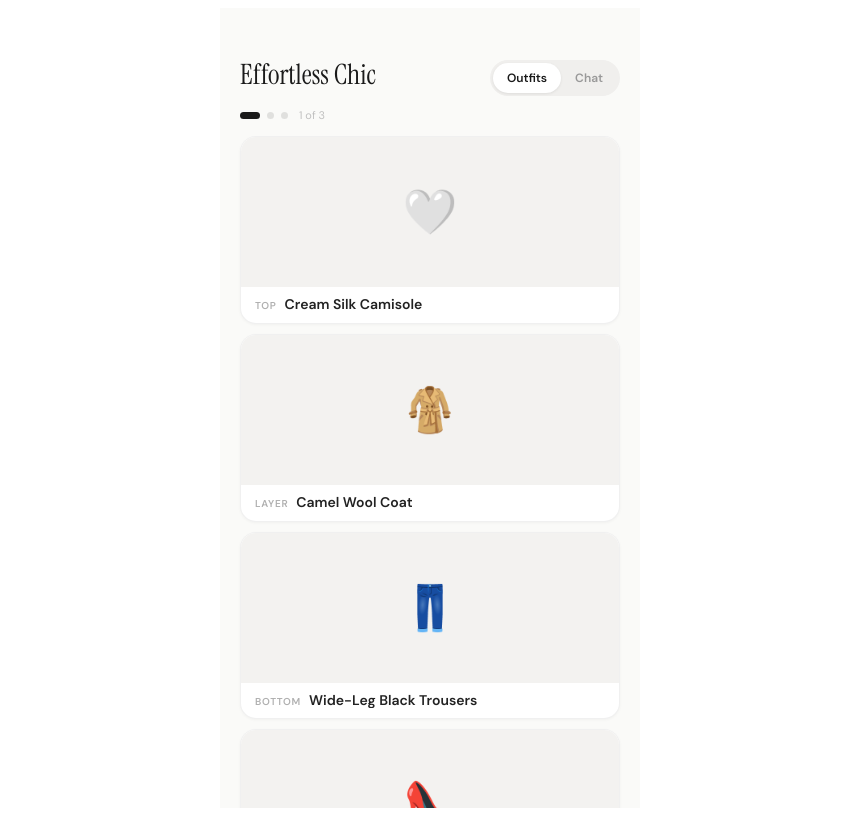
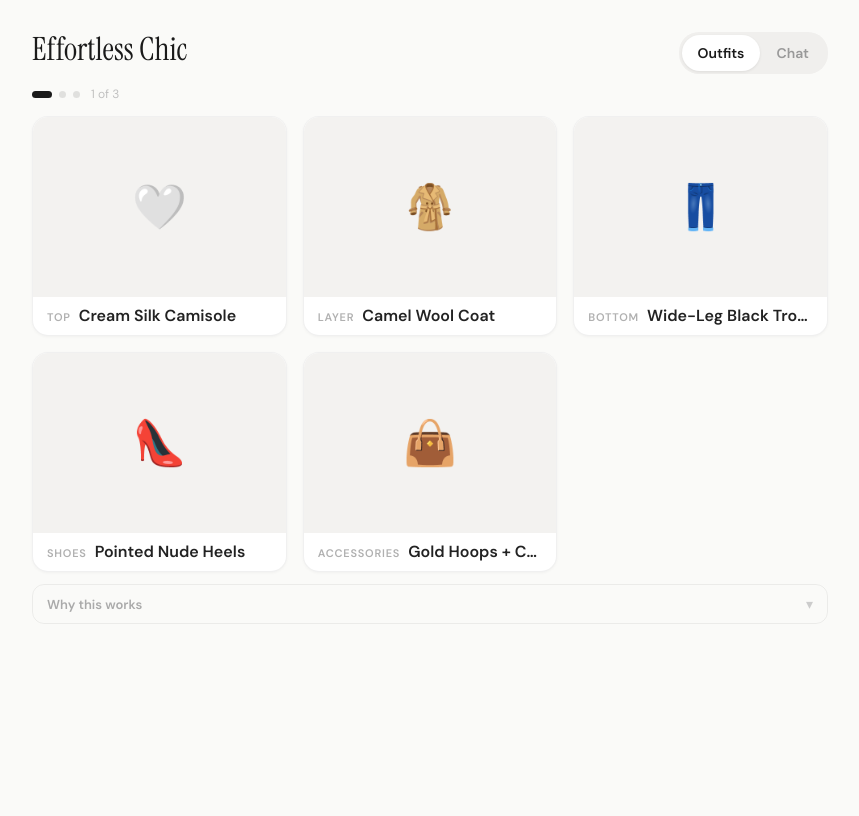
Before and after one commit to shivamdubss/runway, a React (Vite) app: page / in a window 1280 px wide. Shown: the whole page, without its empty margins (210-1069 px from the left). Built offline with nearby package versions, Linux system fonts and the light colour scheme.

Commit message:
made app responsive

```diff
--- a/index.html
+++ b/index.html
@@ -2,7 +2,7 @@
 <html lang="en">
   <head>
     <meta charset="UTF-8" />
-    <meta name="viewport" content="width=device-width, initial-scale=1.0" />
+    <meta name="viewport" content="width=device-width, initial-scale=1.0, viewport-fit=cover" />
     <title>Runway</title>
   </head>
   <body>
--- a/src/main.jsx
+++ b/src/main.jsx
@@ -1,5 +1,6 @@
 import React from 'react'
 import ReactDOM from 'react-dom/client'
+import './runway.css'
 import OutfitRecommendations from './outfit-recommendations'
 
 ReactDOM.createRoot(document.getElementById('root')).render(
--- a/src/outfit-recommendations.jsx
+++ b/src/outfit-recommendations.jsx
@@ -60,16 +60,16 @@ function Lightbox({ item, onClose }) {
         flexDirection: "column",
         alignItems: "center",
         justifyContent: "center",
-        padding: 24,
+        padding: "var(--space-lightbox-padding)",
         animation: "fadeIn 0.2s ease",
       }}
     >
-      <style>{`@keyframes fadeIn { from { opacity: 0; } to { opacity: 1; } } @keyframes scaleIn { from { transform: scale(0.92); opacity: 0; } to { transform: scale(1); opacity: 1; } }`}</style>
       <div
         onClick={(e) => e.stopPropagation()}
         style={{
+          position: "relative",
           width: "100%",
-          maxWidth: 360,
+          maxWidth: "var(--lightbox-max-width)",
           borderRadius: 24,
           overflow: "hidden",
           background: "#fff",
@@ -77,6 +77,28 @@ function Lightbox({ item, onClose }) {
           animation: "scaleIn 0.25s ease",
         }}
       >
+        <button
+          onClick={onClose}
+          style={{
+            position: "absolute",
+            top: 12,
+            right: 12,
+            zIndex: 1,
+            width: "var(--lightbox-close-size)",
+            height: "var(--lightbox-close-size)",
+            borderRadius: "calc(var(--lightbox-close-size) / 2)",
+            border: "none",
+            background: "rgba(0,0,0,0.4)",
+            color: "#fff",
+            fontSize: "var(--font-icon)",
+            cursor: "pointer",
+            display: "flex",
+            alignItems: "center",
+            justifyContent: "center",
+          }}
+        >
+          ✕
+        </button>
         <div style={{
           width: "100%",
           aspectRatio: "3 / 4",
@@ -84,13 +106,13 @@ function Lightbox({ item, onClose }) {
           display: "flex",
           alignItems: "center",
           justifyContent: "center",
-          fontSize: 72,
+          fontSize: "var(--font-lightbox-emoji)",
         }}>
           <span>{item.emoji}</span>
         </div>
-        <div style={{ padding: "16px 20px 20px" }}>
+        <div style={{ padding: "16px var(--container-padding-x) var(--container-padding-x)" }}>
           <div style={{
-            fontSize: 11,
+            fontSize: "var(--font-caption)",
             fontWeight: 600,
             textTransform: "uppercase",
             letterSpacing: "0.08em",
@@ -101,7 +123,7 @@ function Lightbox({ item, onClose }) {
             {item.label}
           </div>
           <div style={{
-            fontSize: 20,
+            fontSize: "var(--font-lightbox-title)",
             fontWeight: 600,
             color: "#1A1A1A",
             fontFamily: "'DM Sans', sans-serif",
@@ -111,25 +133,6 @@ function Lightbox({ item, onClose }) {
           </div>
         </div>
       </div>
-      <button
-        onClick={onClose}
-        style={{
-          marginTop: 20,
-          width: 40,
-          height: 40,
-          borderRadius: 20,
-          border: "none",
-          background: "rgba(255,255,255,0.15)",
-          color: "#fff",
-          fontSize: 18,
-          cursor: "pointer",
-          display: "flex",
-          alignItems: "center",
-          justifyContent: "center",
-        }}
-      >
-        ✕
-      </button>
     </div>
   );
 }
@@ -139,7 +142,7 @@ function ItemCard({ item, onClick }) {
     <div
       onClick={onClick}
       style={{
-        borderRadius: 16,
+        borderRadius: "var(--card-border-radius)",
         overflow: "hidden",
         background: "#fff",
         border: "1px solid rgba(0,0,0,0.06)",
@@ -151,28 +154,28 @@ function ItemCard({ item, onClick }) {
       onPointerUp={(e) => e.currentTarget.style.transform = "scale(1)"}
       onPointerLeave={(e) => e.currentTarget.style.transform = "scale(1)"}
     >
-      {/* Image area - consistent neutral bg */}
+      {/* Image area */}
       <div style={{
         width: "100%",
-        height: 150,
+        height: "var(--card-image-height)",
         background: "#F3F2F0",
         display: "flex",
         alignItems: "center",
         justifyContent: "center",
-        fontSize: 44,
+        fontSize: "var(--card-emoji-size)",
       }}>
         <span>{item.emoji}</span>
       </div>
 
       {/* Text strip */}
       <div style={{
-        padding: "9px 14px 10px",
+        padding: "var(--space-card-padding)",
         display: "flex",
         alignItems: "baseline",
         gap: 8,
       }}>
         <span style={{
-          fontSize: 10,
+          fontSize: "var(--font-label-sm)",
           fontWeight: 600,
           textTransform: "uppercase",
           letterSpacing: "0.07em",
@@ -183,7 +186,7 @@ function ItemCard({ item, onClick }) {
           {item.label}
         </span>
         <span style={{
-          fontSize: 14,
+          fontSize: "var(--font-item-name)",
           fontWeight: 600,
           color: "#222",
           fontFamily: "'DM Sans', sans-serif",
@@ -206,10 +209,10 @@ function OutfitView({ outfit, onItemClick }) {
     <div style={{
       width: "100%",
       flexShrink: 0,
-      padding: "0 20px",
+      padding: `0 var(--container-padding-x)`,
       boxSizing: "border-box",
     }}>
-      <div style={{ display: "flex", flexDirection: "column", gap: 10 }}>
+      <div className="item-card-grid">
         {outfit.items.map((item, i) => (
           <ItemCard key={i} item={item} onClick={() => onItemClick(item)} />
         ))}
@@ -218,8 +221,8 @@ function OutfitView({ outfit, onItemClick }) {
       <div
         onClick={() => setReasoningExpanded(!reasoningExpanded)}
         style={{
-          marginTop: 14,
-          padding: "10px 14px",
+          marginTop: "var(--space-reasoning-margin-top)",
+          padding: "var(--space-reasoning-padding)",
           background: reasoningExpanded ? "rgba(0,0,0,0.02)" : "transparent",
           borderRadius: 12,
           border: "1px solid rgba(0,0,0,0.06)",
@@ -234,7 +237,7 @@ function OutfitView({ outfit, onItemClick }) {
           justifyContent: "space-between",
         }}>
           <span style={{
-            fontSize: 12,
+            fontSize: "var(--font-label-md)",
             fontWeight: 600,
             color: "#aaa",
             fontFamily: "'DM Sans', sans-serif",
@@ -242,7 +245,7 @@ function OutfitView({ outfit, onItemClick }) {
             Why this works
           </span>
           <span style={{
-            fontSize: 13,
+            fontSize: "var(--font-reasoning)",
             color: "#ccc",
             transform: reasoningExpanded ? "rotate(180deg)" : "rotate(0deg)",
             transition: "transform 0.25s ease",
@@ -253,7 +256,7 @@ function OutfitView({ outfit, onItemClick }) {
         </div>
         {reasoningExpanded && (
           <p style={{
-            fontSize: 13,
+            fontSize: "var(--font-reasoning)",
             lineHeight: 1.55,
             color: "#777",
             fontFamily: "'DM Sans', sans-serif",
@@ -282,14 +285,16 @@ function ChatView({ messages, inputValue, setInputValue, onSend }) {
       flexDirection: "column",
       minHeight: 0,
     }}>
-      <div style={{
-        flex: 1,
-        overflowY: "auto",
-        display: "flex",
-        flexDirection: "column",
-        gap: 12,
-        padding: "8px 20px",
-      }}>
+      <div
+        className="chat-messages"
+        style={{
+          flex: 1,
+          display: "flex",
+          flexDirection: "column",
+          gap: 12,
+          padding: "8px var(--space-chat-padding-x)",
+        }}
+      >
         {messages.map((msg, i) => (
           <div
             key={i}
@@ -299,11 +304,11 @@ function ChatView({ messages, inputValue, setInputValue, onSend }) {
             }}
           >
             <div style={{
-              padding: "10px 14px",
+              padding: "var(--space-reasoning-padding)",
               borderRadius: msg.role === "user" ? "16px 16px 4px 16px" : "16px 16px 16px 4px",
               background: msg.role === "user" ? "#1A1A1A" : "#fff",
               color: msg.role === "user" ? "#fff" : "#333",
-              fontSize: 14,
+              fontSize: "var(--font-chat)",
               lineHeight: 1.5,
               fontFamily: "'DM Sans', sans-serif",
               border: msg.role === "user" ? "none" : "1px solid rgba(0,0,0,0.06)",
@@ -318,7 +323,7 @@ function ChatView({ messages, inputValue, setInputValue, onSend }) {
 
       <div style={{
         flexShrink: 0,
-        padding: "8px 20px 28px",
+        padding: "8px var(--space-chat-padding-x) calc(var(--space-chat-input-pb) + var(--safe-bottom))",
         background: "#FAFAF8",
       }}>
         <div style={{
@@ -328,29 +333,29 @@ function ChatView({ messages, inputValue, setInputValue, onSend }) {
         }}>
           <input
             type="text"
+            className="chat-input"
             value={inputValue}
             onChange={(e) => setInputValue(e.target.value)}
             onKeyDown={(e) => { if (e.key === "Enter") onSend(); }}
             placeholder="Type a message..."
             style={{
               flex: 1,
-              height: 44,
-              borderRadius: 22,
+              height: "var(--input-height)",
+              borderRadius: "calc(var(--input-height) / 2)",
               border: "1px solid rgba(0,0,0,0.09)",
               background: "#fff",
               color: "#333",
-              fontSize: 14,
-              padding: "0 18px",
-              outline: "none",
+              fontSize: "var(--font-chat)",
+              padding: "0 var(--container-padding-x)",
               fontFamily: "'DM Sans', sans-serif",
             }}
           />
           <button
             onClick={onSend}
             style={{
-              width: 44,
-              height: 44,
-              borderRadius: 22,
+              width: "var(--input-height)",
+              height: "var(--input-height)",
+              borderRadius: "calc(var(--input-height) / 2)",
               border: "none",
               background: inputValue.trim() ? "#1A1A1A" : "#EEEDEB",
               color: inputValue.trim() ? "#fff" : "#ccc",
@@ -358,7 +363,7 @@ function ChatView({ messages, inputValue, setInputValue, onSend }) {
               display: "flex",
               alignItems: "center",
               justifyContent: "center",
-              fontSize: 18,
+              fontSize: "var(--font-icon)",
               transition: "all 0.2s ease",
               flexShrink: 0,
             }}
@@ -422,9 +427,9 @@ export default function OutfitRecommendations() {
   return (
     <div style={{
       width: "100%",
-      maxWidth: 420,
+      maxWidth: "var(--container-max-width)",
       margin: "0 auto",
-      height: "100vh",
+      height: "var(--app-height)",
       background: "#FAFAF8",
       display: "flex",
       flexDirection: "column",
@@ -438,17 +443,17 @@ export default function OutfitRecommendations() {
 
       {/* Top bar */}
       <div style={{
-        padding: "52px 20px 0",
+        padding: `calc(var(--space-top-bar) + var(--safe-top)) var(--container-padding-x) 0`,
         flexShrink: 0,
       }}>
         <div style={{
           display: "flex",
           alignItems: "flex-start",
           justifyContent: "space-between",
-          marginBottom: 12,
+          marginBottom: "var(--space-header-mb)",
         }}>
           <h1 style={{
-            fontSize: 28,
+            fontSize: "var(--font-title)",
             fontWeight: 400,
             color: "#1A1A1A",
             margin: 0,
@@ -469,13 +474,13 @@ export default function OutfitRecommendations() {
             <button
               onClick={() => setView("outfit")}
               style={{
-                height: 30,
-                padding: "0 14px",
-                borderRadius: 15,
+                height: "var(--tab-height)",
+                padding: `0 var(--tab-padding-x)`,
+                borderRadius: "calc(var(--tab-height) / 2)",
                 border: "none",
                 background: view === "outfit" ? "#fff" : "transparent",
                 color: view === "outfit" ? "#1A1A1A" : "#999",
-                fontSize: 12,
+                fontSize: "var(--font-tab)",
                 fontWeight: 600,
                 fontFamily: "'DM Sans', sans-serif",
                 cursor: "pointer",
@@ -488,13 +493,13 @@ export default function OutfitRecommendations() {
             <button
               onClick={() => setView("chat")}
               style={{
-                height: 30,
-                padding: "0 14px",
-                borderRadius: 15,
+                height: "var(--tab-height)",
+                padding: `0 var(--tab-padding-x)`,
+                borderRadius: "calc(var(--tab-height) / 2)",
                 border: "none",
                 background: view === "chat" ? "#fff" : "transparent",
                 color: view === "chat" ? "#1A1A1A" : "#999",
-                fontSize: 12,
+                fontSize: "var(--font-tab)",
                 fontWeight: 600,
                 fontFamily: "'DM Sans', sans-serif",
                 cursor: "pointer",
@@ -512,16 +517,16 @@ export default function OutfitRecommendations() {
             display: "flex",
             alignItems: "center",
             gap: 7,
-            marginBottom: 14,
+            marginBottom: "var(--space-dots-mb)",
           }}>
             {OUTFITS.map((_, i) => (
               <button
                 key={i}
                 onClick={() => setCurrent(i)}
                 style={{
-                  width: current === i ? 20 : 7,
-                  height: 7,
-                  borderRadius: 4,
+                  width: current === i ? "var(--dot-active-width)" : "var(--dot-size)",
+                  height: "var(--dot-size)",
+                  borderRadius: "calc(var(--dot-size) / 2)",
                   background: current === i ? "#1A1A1A" : "rgba(0,0,0,0.1)",
                   border: "none",
                   padding: 0,
@@ -530,7 +535,7 @@ export default function OutfitRecommendations() {
                 }}
               />
             ))}
-            <span style={{ fontSize: 11, color: "#C0C0C0", marginLeft: 4 }}>
+            <span style={{ fontSize: "var(--font-caption)", color: "#C0C0C0", marginLeft: 4 }}>
               {current + 1} of {OUTFITS.length}
             </span>
           </div>
@@ -540,6 +545,7 @@ export default function OutfitRecommendations() {
       {/* Main content */}
       {view === "outfit" ? (
         <div
+          className="swipe-container"
           onTouchStart={handleTouchStart}
           onTouchMove={handleTouchMove}
           onTouchEnd={handleTouchEnd}
@@ -555,14 +561,15 @@ export default function OutfitRecommendations() {
             transform: `translateX(calc(-${current * 100}% + ${isDragging ? touchDelta : 0}px))`,
             transition: isDragging ? "none" : "transform 0.4s cubic-bezier(0.25, 0.1, 0.25, 1)",
             height: "100%",
+            willChange: "transform",
           }}>
             {OUTFITS.map((outfit) => (
               <div
                 key={outfit.id}
+                className="outfit-scroll-panel"
                 style={{
                   width: "100%",
                   flexShrink: 0,
-                  overflowY: "auto",
                   height: "100%",
                 }}
               >
@@ -583,7 +590,6 @@ export default function OutfitRecommendations() {
         />
       )}
 
-
     </div>
   );
 }
--- /dev/null
+++ b/src/runway.css
@@ -0,0 +1,171 @@
+/* ===== Reset ===== */
+*,
+*::before,
+*::after {
+  box-sizing: border-box;
+  -webkit-tap-highlight-color: transparent;
+}
+
+body {
+  margin: 0;
+  padding: 0;
+  background: #fafaf8;
+  overflow: hidden;
+}
+
+/* ===== Viewport Height Fix ===== */
+:root {
+  --app-height: 100dvh;
+  --safe-top: env(safe-area-inset-top, 0px);
+  --safe-bottom: env(safe-area-inset-bottom, 0px);
+}
+
+@supports not (height: 100dvh) {
+  :root {
+    --app-height: 100vh;
+  }
+}
+
+/* ===== CSS Custom Properties (Base: small phones, 320px+) ===== */
+:root {
+  /* Container */
+  --container-max-width: 100%;
+  --container-padding-x: 16px;
+
+  /* Spacing */
+  --space-top-bar: 48px;
+  --space-section-gap: 10px;
+  --space-card-padding: 9px 12px 10px;
+  --space-reasoning-margin-top: 12px;
+  --space-reasoning-padding: 10px 12px;
+  --space-chat-padding-x: 16px;
+  --space-chat-input-pb: 28px;
+  --space-lightbox-padding: 20px;
+  --space-header-mb: 12px;
+  --space-dots-mb: 14px;
+
+  /* Typography */
+  --font-title: clamp(1.5rem, 5vw + 0.25rem, 2rem);
+  --font-body: clamp(0.8125rem, 1vw + 0.5rem, 0.9375rem);
+  --font-item-name: clamp(0.8125rem, 1vw + 0.5rem, 1rem);
+  --font-label-sm: clamp(0.5625rem, 0.5vw + 0.375rem, 0.6875rem);
+  --font-label-md: clamp(0.6875rem, 0.5vw + 0.5rem, 0.8125rem);
+  --font-caption: clamp(0.625rem, 0.5vw + 0.4375rem, 0.75rem);
+  --font-lightbox-title: clamp(1.125rem, 2vw + 0.5rem, 1.5rem);
+  --font-lightbox-emoji: clamp(3.5rem, 8vw + 1rem, 5rem);
+  --font-chat: clamp(0.8125rem, 1vw + 0.5rem, 1rem);
+  --font-tab: clamp(0.6875rem, 0.5vw + 0.5rem, 0.875rem);
+  --font-icon: clamp(1rem, 1vw + 0.5rem, 1.25rem);
+  --font-reasoning: clamp(0.75rem, 0.5vw + 0.5rem, 0.875rem);
+
+  /* Component dimensions */
+  --card-image-height: clamp(120px, 25vw + 40px, 180px);
+  --card-emoji-size: clamp(2.25rem, 5vw + 0.5rem, 2.75rem);
+  --input-height: clamp(40px, 5vw + 20px, 48px);
+  --tab-height: clamp(28px, 3vw + 16px, 36px);
+  --tab-padding-x: clamp(10px, 2vw + 4px, 16px);
+  --lightbox-max-width: clamp(300px, 60vw, 480px);
+  --lightbox-close-size: 40px;
+  --dot-size: 7px;
+  --dot-active-width: 20px;
+  --card-border-radius: 16px;
+  --border-radius-pill: 22px;
+
+  /* Item card grid */
+  --card-grid-columns: 1;
+  --card-grid-gap: 10px;
+}
+
+/* ===== Large Phones (480px+) ===== */
+@media (min-width: 480px) {
+  :root {
+    --container-padding-x: 20px;
+    --space-top-bar: 52px;
+    --space-card-padding: 9px 14px 10px;
+    --space-reasoning-padding: 10px 14px;
+    --space-chat-padding-x: 20px;
+    --space-lightbox-padding: 24px;
+    --card-grid-gap: 12px;
+  }
+}
+
+/* ===== Tablets (768px+) ===== */
+@media (min-width: 768px) {
+  :root {
+    --container-max-width: 720px;
+    --container-padding-x: 24px;
+    --card-grid-columns: 2;
+    --card-grid-gap: 14px;
+    --space-top-bar: 40px;
+    --space-chat-input-pb: 20px;
+  }
+}
+
+/* ===== Desktop (1024px+) ===== */
+@media (min-width: 1024px) {
+  :root {
+    --container-max-width: 860px;
+    --container-padding-x: 32px;
+    --card-grid-columns: 3;
+    --card-grid-gap: 16px;
+    --space-top-bar: 32px;
+  }
+}
+
+/* ===== Item Card Grid ===== */
+.item-card-grid {
+  display: grid;
+  grid-template-columns: repeat(var(--card-grid-columns), 1fr);
+  gap: var(--card-grid-gap);
+}
+
+/* ===== Swipe Container ===== */
+.swipe-container {
+  user-select: none;
+  -webkit-user-select: none;
+  touch-action: pan-y;
+}
+
+/* ===== Scroll Panels ===== */
+.outfit-scroll-panel {
+  overflow-y: auto;
+  -webkit-overflow-scrolling: touch;
+  scrollbar-width: none;
+}
+
+.outfit-scroll-panel::-webkit-scrollbar {
+  display: none;
+}
+
+.chat-messages {
+  overflow-y: auto;
+  -webkit-overflow-scrolling: touch;
+  scrollbar-width: thin;
+}
+
+/* ===== Chat Input Focus ===== */
+.chat-input:focus {
+  outline: none;
+  border-color: rgba(0, 0, 0, 0.15);
+}
+
+/* ===== Keyframe Animations ===== */
+@keyframes fadeIn {
+  from {
+    opacity: 0;
+  }
+  to {
+    opacity: 1;
+  }
+}
+
+@keyframes scaleIn {
+  from {
+    transform: scale(0.92);
+    opacity: 0;
+  }
+  to {
+    transform: scale(1);
+    opacity: 1;
+  }
+}
```
